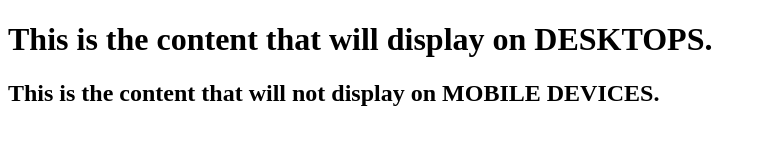
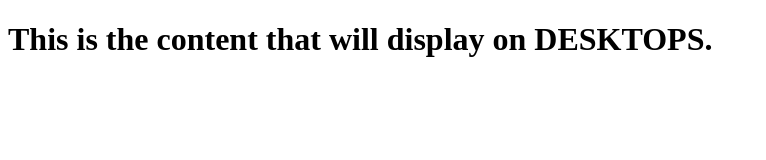
Before and after one commit to RaviSankarmemerocks/SYMB, a plain HTML site: page index.html in a window 1280 px wide. Shown: the whole page, without its empty margins (0-766 px from the left). Drawn offline with Linux system fonts and the light colour scheme.

Commit message:
fourth commit

```diff
--- a/index.html
+++ b/index.html
@@ -12,7 +12,7 @@
     </h1>
 
     <h2 >
-    This is the content that will not display on MOBILE DEVICES.
+    This is the content that will display on MOBILE DEVICES.
     </h2>
 
 </body>
--- a/style.css
+++ b/style.css
@@ -1,9 +1,10 @@
     h1 {display: block;}
-    h2 {display: block;}
-
-    @media screen and (max-width: 500px) {
+    h2 {display: none;}
+    @media screen and (max-device-width:500px)
+     {
 
 
-    h2 {display: none;}
+    h1 {display: none;}
+    h2{display: block;}
 
     }
```
